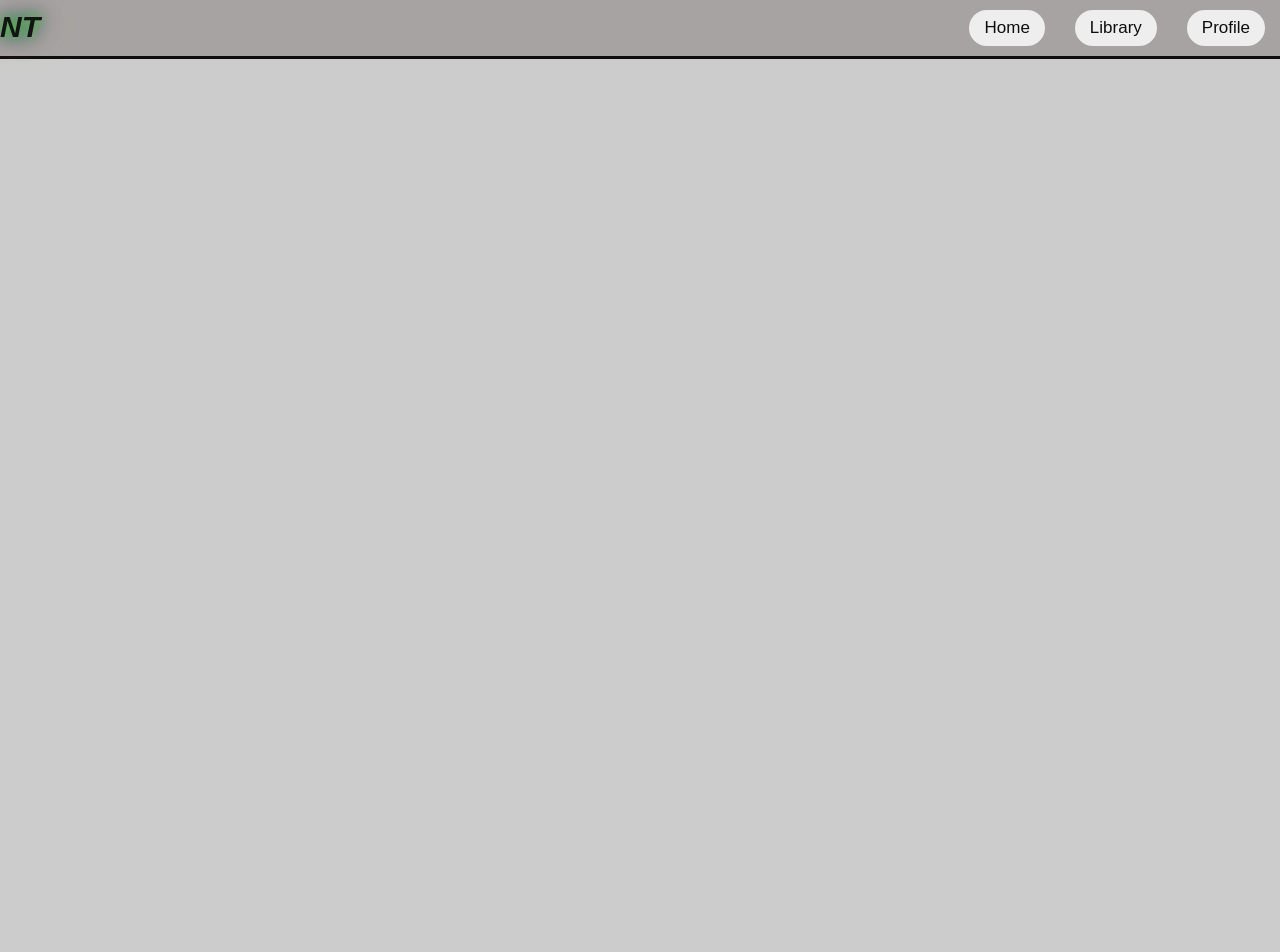
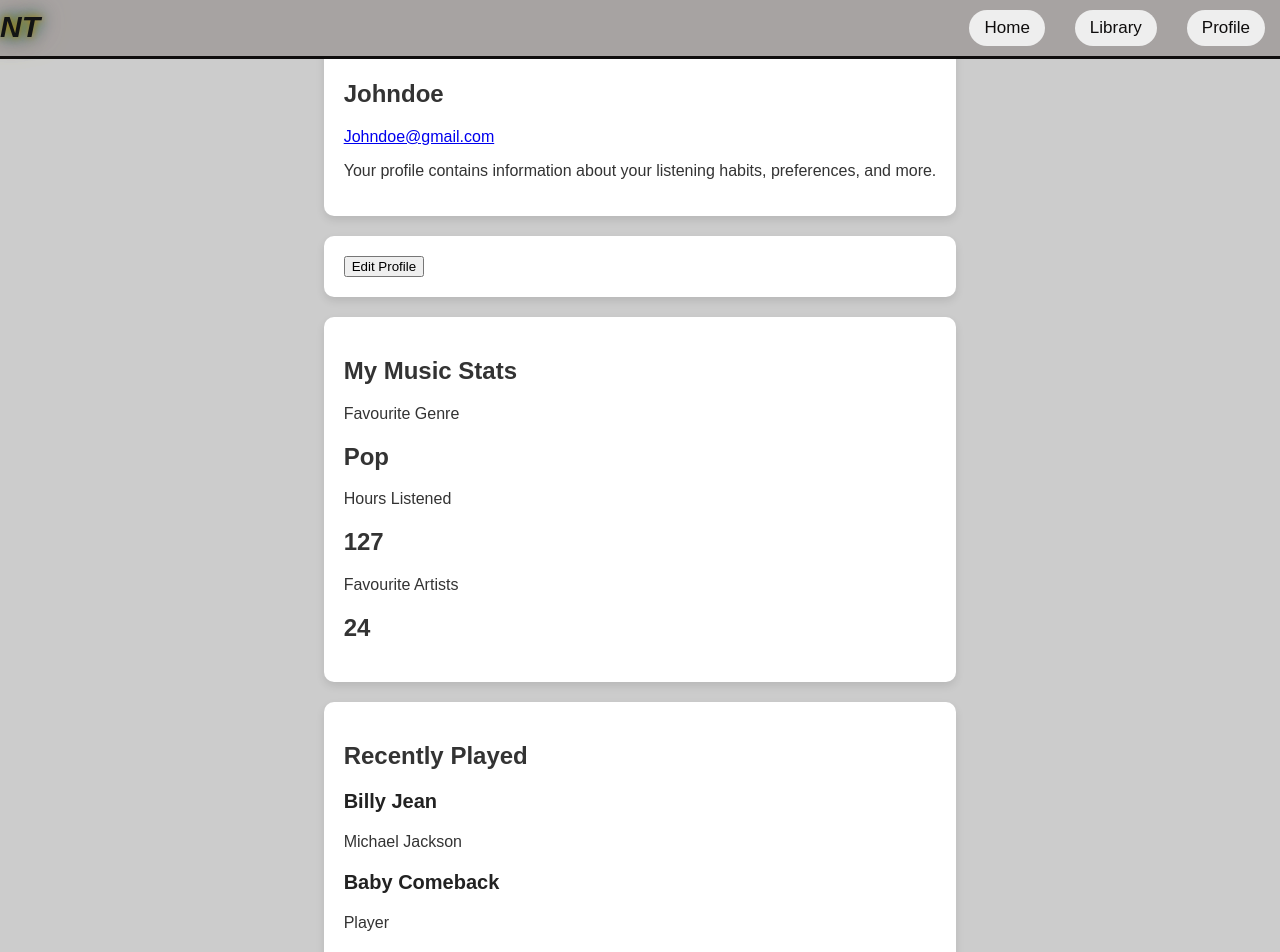
Before and after one commit to nahashon-source/Trace, a React (Vite) app: page /profile in a window 1280 px wide. Shown: the top 952 px of the page. Before the commit the page ends 800 px from the top, so only its background shows below. Built offline with nearby package versions, Linux system fonts and the light colour scheme.

Commit message:
create a profile page

```diff
--- a/src/App.jsx
+++ b/src/App.jsx
@@ -36,6 +36,7 @@ const App = () => {
           <Route path="/library" element={<Library data={currentItems} pageCount={pageCount} handlePageClick={handlePageClick} />} />
           <Route path="/favourites" element={<Favourites />} />
           <Route path="/discover" element={<Discover />} />
+          <Route path="/profile" element={<Profile />} />
         </Routes>
       </div>
     </Router>
--- a/src/pages/Profile.jsx
+++ b/src/pages/Profile.jsx
@@ -1,12 +1,72 @@
-import React from 'react'
-import Navbar from '../components/Navbar.jsx'
+import React from "react";
+import Navbar from "../components/Navbar.jsx";
+
+const Button = ({ text, onClick }) => {
+  return <button onClick={onClick} >{text}</button>;
+};
+
+const MusicStats = ({ genre, hours, artists }) => {
+  return (
+    <section>
+      <h2>My Music Stats</h2>
+      <div>
+        <p>Favourite Genre</p>
+        <h2>{genre}</h2>
+      </div>
+      <div>
+        <p>Hours Listened</p>
+        <h2>{hours}</h2>
+      </div>
+      <div>
+        <p>Favourite Artists</p>
+        <h2>{artists}</h2>
+      </div>
+    </section>
+  );
+};
+
+const RecentlyPlayed = ({ songs }) => {
+  return (
+    <section>
+      <h2>Recently Played</h2>
+      {songs.map((song, index) => (
+        <div key={index}>
+          <h3>{song.title}</h3>
+          <p>{song.artist}</p>
+        </div>
+      ))}
+    </section>
+  );
+};
 
 const Profile = () => {
+  const handleEditProfile = () => {
+    console.log("Edit Profile Clicked");
+  };
+
+  const recentlyPlayed = [
+    { title: "Billy Jean", artist: "Michael Jackson" },
+    { title: "Baby Comeback", artist: "Player" },
+    { title: "Super Star", artist: "No Gun No Knife" },
+  ];
+
   return (
-    <div>
-        <Navbar/>
+    <div className="p-6">
+      <Navbar />
+      <section>
+        <div>
+          <h1>Johndoe</h1>
+          <a href="mailto:johndoe@gmail.com">Johndoe@gmail.com</a>
+          <p>Your profile contains information about your listening habits, preferences, and more.</p>
+        </div>
+      </section>
+      <section>
+        <Button text="Edit Profile" onClick={handleEditProfile} />
+      </section>
+      <MusicStats genre="Pop" hours="127" artists="24" />
+      <RecentlyPlayed songs={recentlyPlayed} />
     </div>
-  )
-}
+  );
+};
 
-export default Profile
+export default Profile;
--- a/src/pages/home.jsx
+++ b/src/pages/home.jsx
@@ -191,15 +191,15 @@ function HomePage() {
 
   return (
     <div className="homepage">
-      <Hero /> {/* Hero Section */}
+      <Hero />
 
       <div className="content">
         <SearchBar searchTerm={searchTerm} setSearchTerm={setSearchTerm} />
-        <Cards musicData={filteredMusic} /> {/* No pagination, just show all filtered items */}
+        <Cards musicData={filteredMusic} />
       </div>
 
-      <Footer /> {/* Footer Section */}
-      <Navbar /> {/* Navbar Section */}
+      <Footer />
+      <Navbar />
     </div>
   );
 }
```
